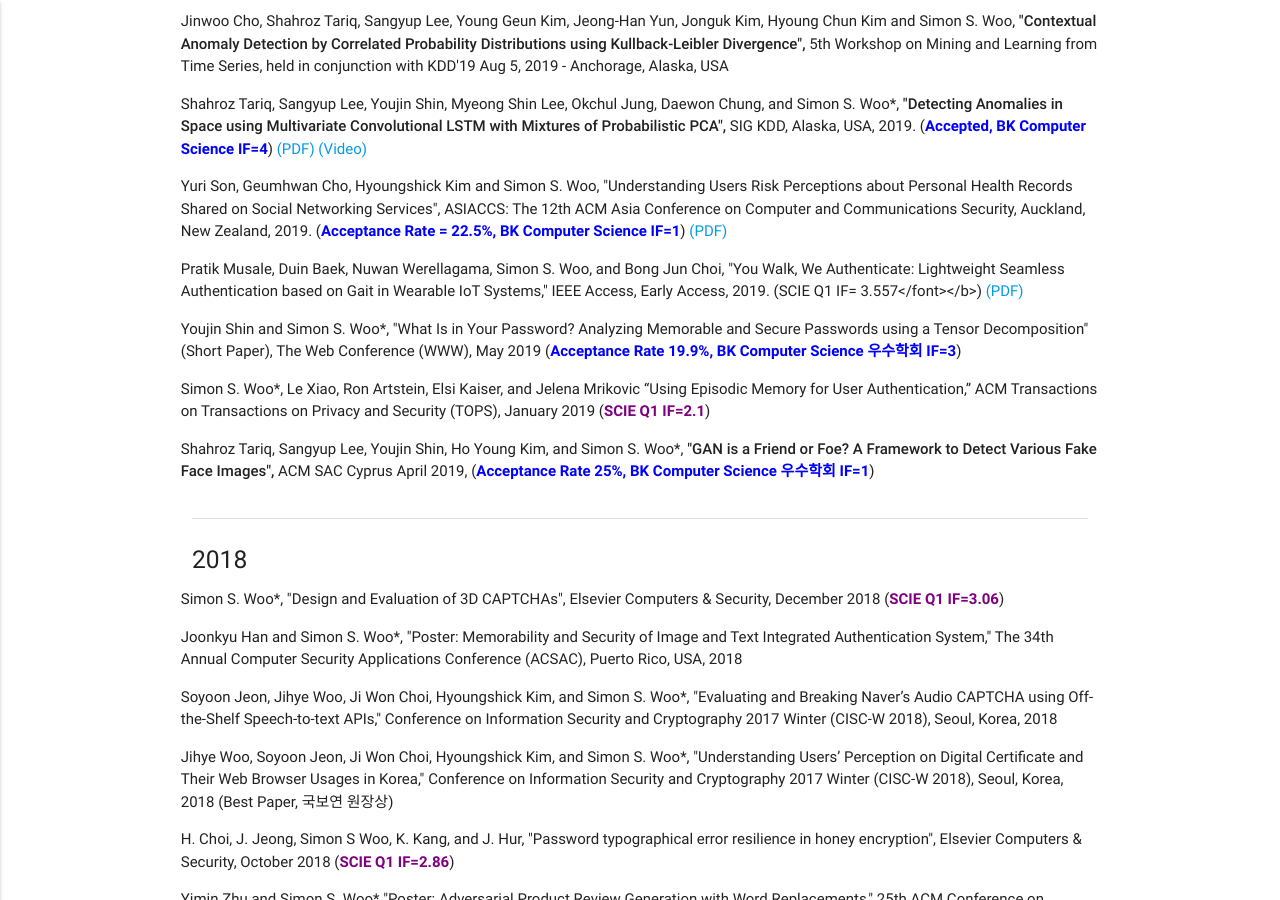
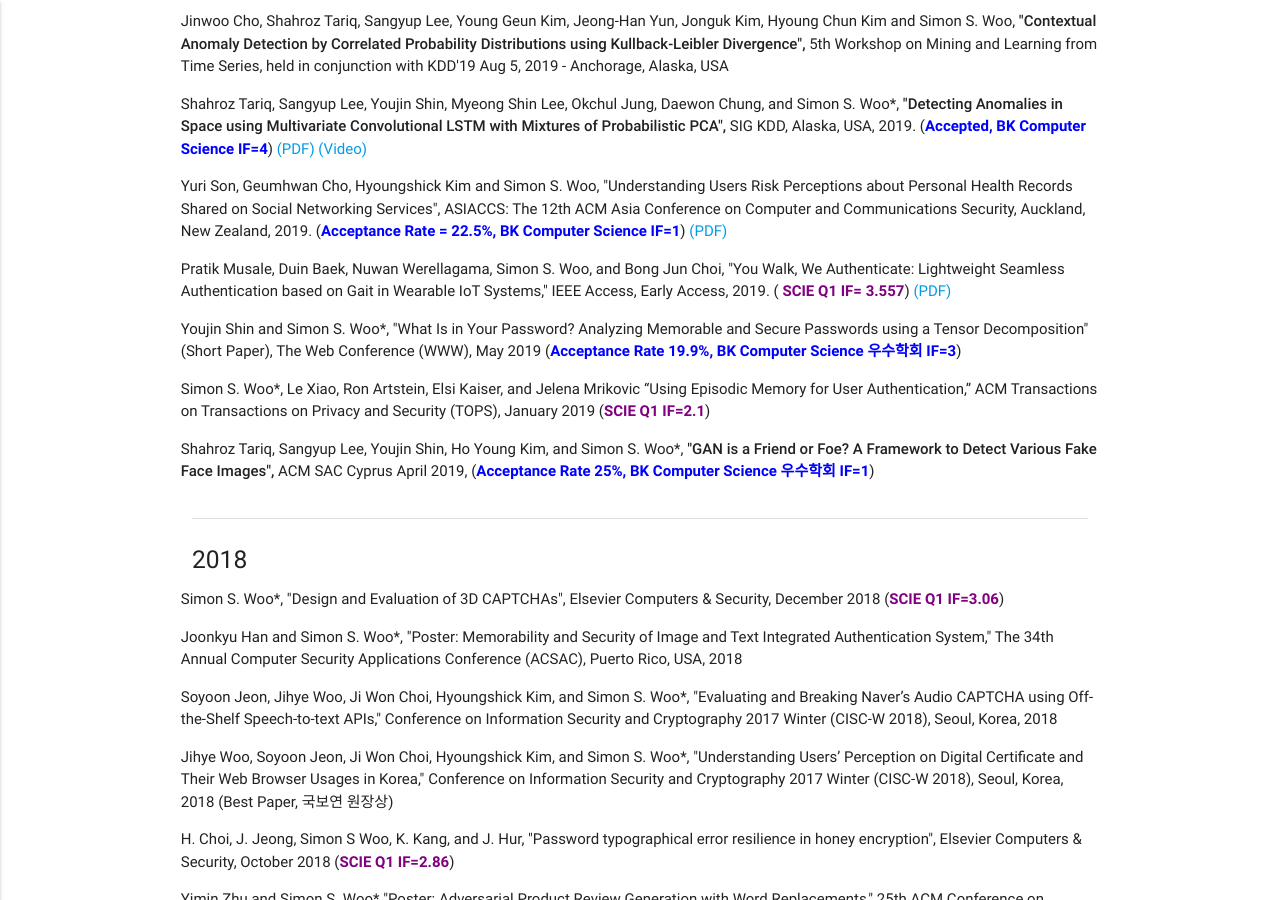
Before and after one commit to Yurim990507/DASH-Lab.github.io, a Jekyll site: the page built from example2.md, in a window 1280 px wide and 900 px high, scrolled down 1598 px. Built offline with Jekyll 4.4.1, drawn with Linux system fonts in a browser that asks for light colours.

Commit message:
Update example2.md

```diff
--- a/example2.md
+++ b/example2.md
@@ -65,7 +65,7 @@ permalink: /Publications/
 
 <p>Yuri Son, Geumhwan Cho, Hyoungshick Kim and Simon S. Woo, "Understanding Users Risk Perceptions about Personal Health Records Shared on Social Networking Services", ASIACCS: The 12th ACM Asia Conference on Computer and Communications Security, Auckland, New Zealand, 2019. (<b><font color='blue'>Acceptance Rate = 22.5%, BK Computer Science IF=1</font></b>) <a href="https://dl.acm.org/doi/10.1145/3321705.3329838" download> (PDF) </a> </p>
 
-<p>Pratik Musale, Duin Baek, Nuwan Werellagama, Simon S. Woo, and Bong Jun Choi, "You Walk, We Authenticate: Lightweight Seamless Authentication based on Gait in Wearable IoT Systems," IEEE Access, Early Access, 2019. (SCIE Q1 IF= 3.557</font></b>) <a href="https://ieeexplore.ieee.org/stamp/stamp.jsp?tp=&arnumber=8672772" download> (PDF) </a> </p>
+<p>Pratik Musale, Duin Baek, Nuwan Werellagama, Simon S. Woo, and Bong Jun Choi, "You Walk, We Authenticate: Lightweight Seamless Authentication based on Gait in Wearable IoT Systems," IEEE Access, Early Access, 2019. (<b><font color='purple'> SCIE Q1 IF= 3.557</font></b>) <a href="https://ieeexplore.ieee.org/stamp/stamp.jsp?tp=&arnumber=8672772" download> (PDF) </a> </p>
 
 <p>Youjin Shin and Simon S. Woo*, "What Is in Your Password? Analyzing Memorable and Secure Passwords using a Tensor Decomposition" (Short Paper), The Web Conference (WWW), May 2019 (<b><font color='blue'>Acceptance Rate 19.9%, BK Computer Science 우수학회 IF=3</font></b>) </p>
 
```
